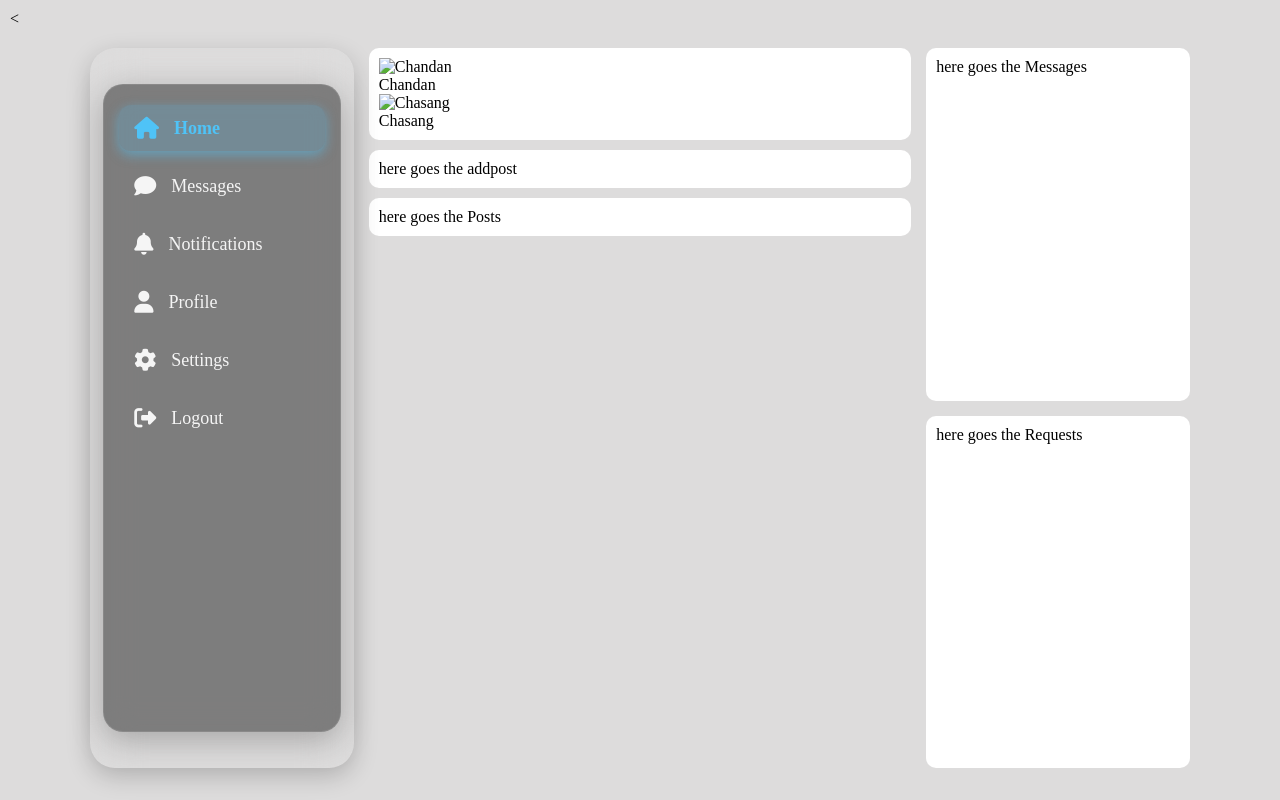
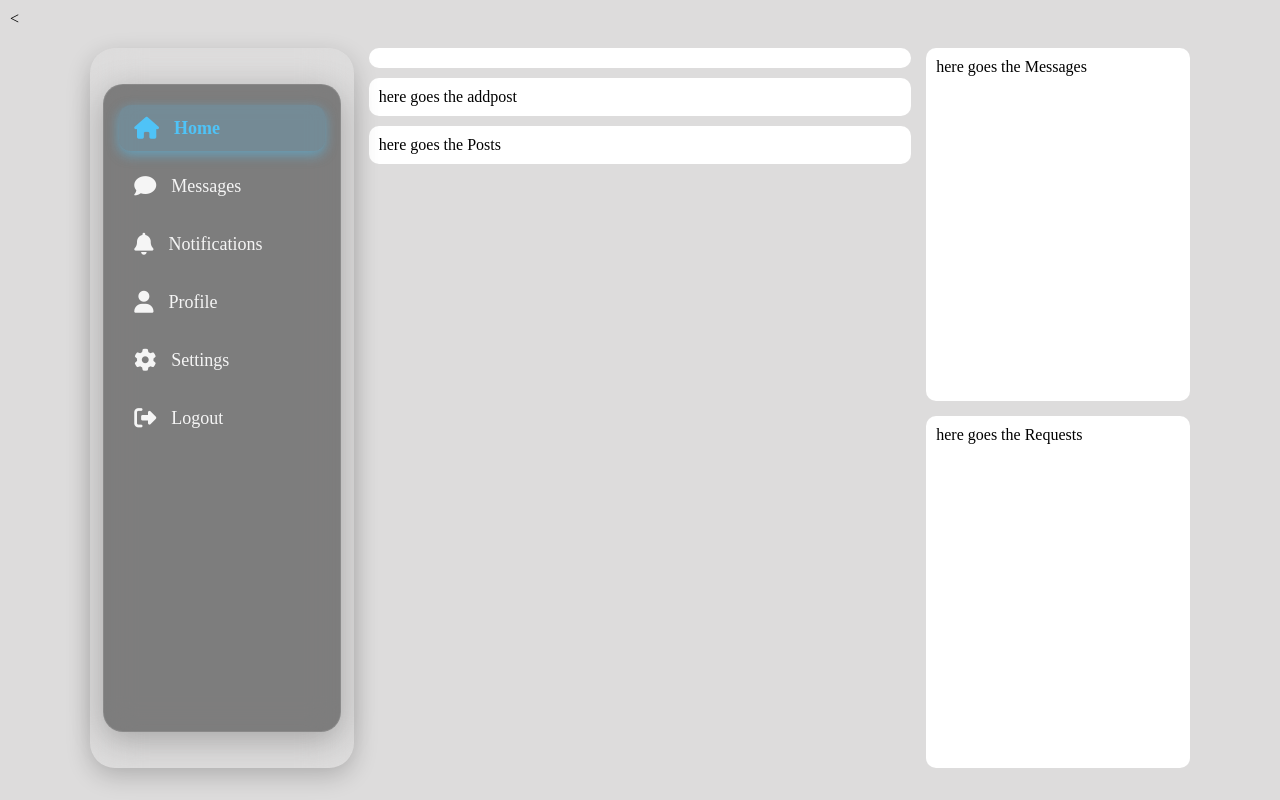
Before and after one commit to ChasangBhutia/SocialMedia-GroupProject, a plain HTML site: page index.html in a window 1280 px wide. Drawn offline with Linux system fonts and the light colour scheme.

```diff
--- a/index.html
+++ b/index.html
@@ -56,19 +56,7 @@
           <!-- Stories goes here -->
         <section class="stories section" >
 
-            <div class="story" data-story="story1.jpg">
-              <div class="storyImage">
-                <img src="user1.jpg" alt="Chandan" />
-              </div>
-              <span class="username">Chandan</span>
-            </div>
 
-            <div class="story" data-story="story2.jpg">
-              <div class="storyImage">
-                <img src="user2.jpg" alt="Chasang" />
-              </div>
-              <span class="username">Chasang</span>
-            </div>
           </section>
 
         <!-- AddPost goes here -->
```
